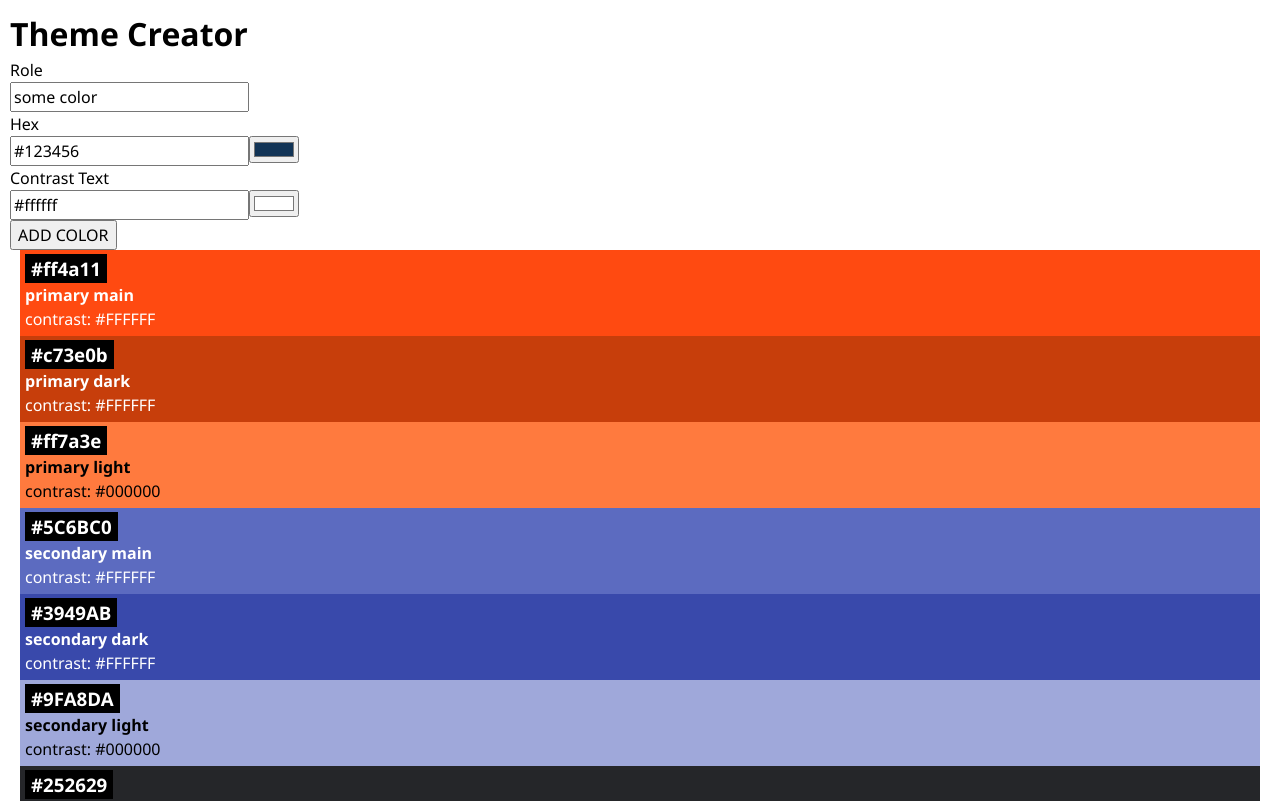
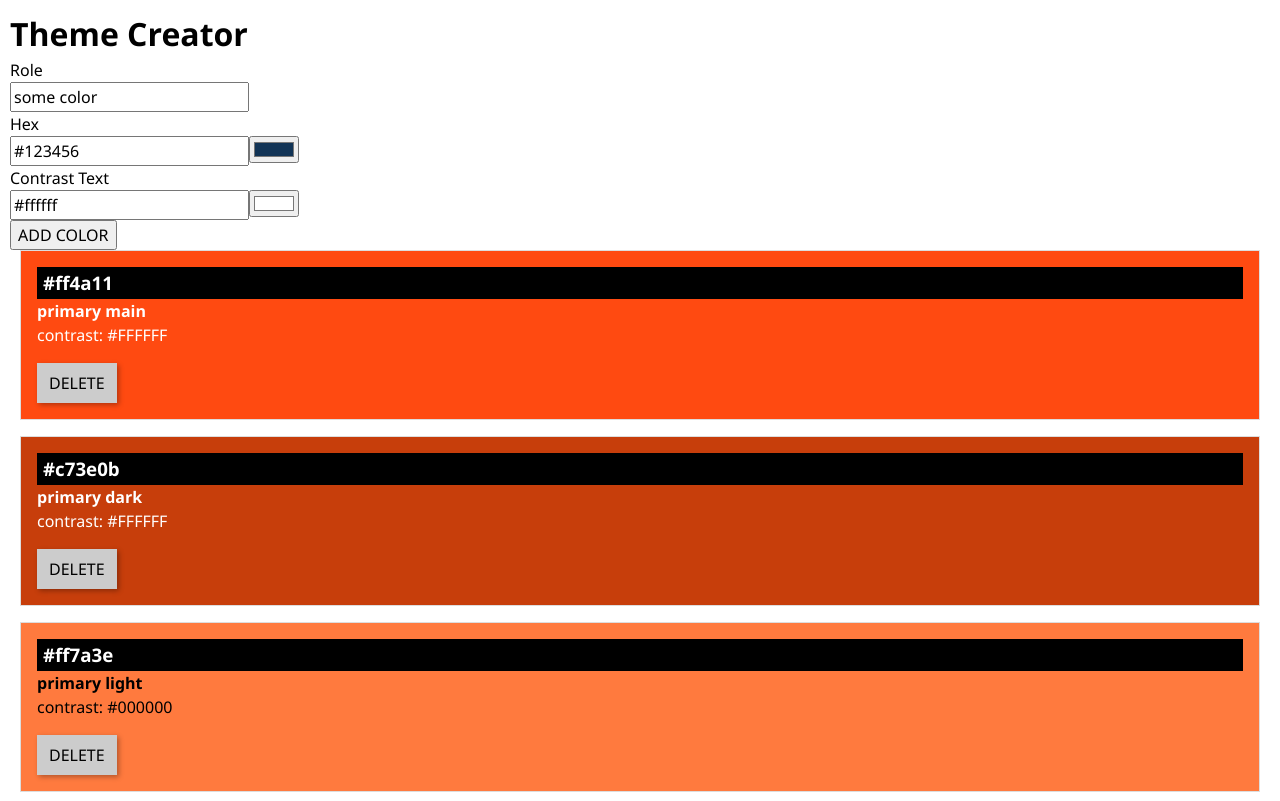
Before and after one commit to LorenzCoachK/Recap-Project-4, a React (Vite) app: page / in a window 1280 px wide. Shown: the top 801 px of the page. Built offline with nearby package versions, Linux system fonts and the light colour scheme.

Commit message:
solved Taks No. 3 DELETE Button HURRAY

```diff
--- a/src/App.css
+++ b/src/App.css
@@ -2,3 +2,87 @@ body {
   font-family: "Segoe UI", "Helvetica Neue", Arial, sans-serif;
   padding: 10px;
 }
+
+/* Stlying für die Farbkarte */
+.color-card {
+  padding: 16px;
+  border: 1px solid #ddd;
+  margin-bottom: 16px;
+  position: relative;
+  display: flex;
+  flex-direction: column;
+  background-color: inherit;
+}
+
+/* Styling für die Farb-Info */
+.color-info {
+  display: flex;
+  flex-direction: column;
+  margin-bottom: 8px;
+}
+
+/* Styling für den DELETE-Button */
+.delete-button {
+  background-color: #ccc;
+  color: #000;
+  text-transform: uppercase;
+  box-shadow: 2px 2px 5px rgba(0, 0, 0, 0.3);
+  border: none;
+  padding: 8px 12px;
+  cursor: pointer;
+  margin-top: 8px;
+}
+
+/* Styling für den Bestätigungsdialog */
+.confirmation-dialog {
+  background-color: #000;
+  color: #fff;
+  padding: 10px;
+  margin-top: 8px;
+  display: flex;
+  align-items: center;
+  gap: 10px;
+  border-radius: 4px;
+  max-width: fit-content;
+}
+
+/* Styling für die Bestätigungs- und Abbrechen-Buttons */
+.confirmation-button,
+.cancel-button {
+  background-color: #ccc;
+  color: #000;
+  text-transform: uppercase;
+  border: none;
+  padding: 6px 10px;
+  cursor: pointer;
+  margin-right: 8px;
+}
+
+/* Wiederverwendbares Styling für die Bestätigungsfrage */
+.color-card-highlight {
+  font-size: 16px;
+  font-weight: bold;
+  margin-right: 8px;
+}
+
+/* Styling für den Hinweis bei leeren Farbkarten */
+.no-colors {
+  color: #000;
+  margin-top: 16 px;
+}
+
+/* Container für die Farbkarte und die Buttons */
+.color.container {
+  padding: 16px;
+  border: 1px solid #ddd;
+  margin-bottom: 16px;
+  position: relative;
+  display: flex;
+  flex-direction: column;
+}
+
+.button-container {
+  display: flex;
+  align-items: center;
+  margin-top: 8px;
+}
--- a/src/App.jsx
+++ b/src/App.jsx
@@ -5,30 +5,78 @@ import { v4 as uuidv4 } from "uuid";
 import { initialColors } from "./lib/colors";
 import Color from "./Components/Color/Color";
 import ColorForm from "./Components/Color/ColorForm/ColorForm";
-// import { initialColors } from "./lib/colors";
-// import Color from "./Components/Color/Color";
 import "./App.css";
 
 function App() {
   const [colors, setColors] = useState(initialColors);
+  // const [deletingColorId, setDeletingColorId] = useState(null); // Track, which color is being confirmed for deletion
 
   function handleAddColor(newColor) {
-    console.log("New Color submittet:", newColor);
-    setColors([{ ...newColor, id: uuidv4() }, ...colors]);
+    // console.log("New Color submittet:", newColor);
+    setColors([{ ...newColor, id: uuidv4() }, ...colors]); // add new color to the top of list by usind newColor first
   }
+
+  function handleDeleteColor(id) {
+    setColors(colors.filter((color) => color.id !== id));
+  }
+
   return (
     <>
       <h1>Theme Creator</h1>
       <ColorForm onSubmitColor={handleAddColor} />
+      {colors.length === 0 && (
+        <p className="no-colors">No colors anymore ... start by adding one!</p>
+      )}
       {colors.map((color) => (
-        <Color key={color.id} color={color} />
+        <Color key={color.id} color={color} onDelete={handleDeleteColor} />
       ))}
-      {/*
-      {initialColors.map((color) => {
-        return <Color key={color.id} color={color} />;
-      })} */}
     </>
   );
 }
 
 export default App;
+
+// dieser Code stand oberhalb des return und hat leider nicht die Buttons in die color-card gebaut, sondern darunter. Zudem hat der Button nicht deleted.
+// return (
+//   <>
+//     <h1>Theme Creator</h1>
+//     <ColorForm onSubmitColor={handleAddColor} />
+//     {colors.length === 0 && (
+//       <p className="no-colors">No colors anymore ... start by adding one!</p>
+//     )}
+//     {colors.map((color) => (
+//       <div
+//         key={color.id}
+//         className="color-card"
+//         style={{ background: color.hex }}>
+//         <div className="color-info">
+//           <Color color={color} />
+//           <div className="button-container">
+//             {deletingColorId === color.id ? (
+//               <>
+//                 <p className="color-card-highlight">
+//                   Really delete this color theme?
+//                 </p>
+//                 <button
+//                   className="confirmation-button"
+//                   onClick={confirmDeleteColor}>
+//                   DELETE
+//                 </button>
+//                 <button className="cancel-button" onClick={cancelDeleteColor}>
+//                   CANCEL
+//                 </button>
+//               </>
+//             ) : (
+//               <button
+//                 className="delete-button"
+//                 onClick={() => handleDeleteColor(color.id)}>
+//                 DELETE
+//               </button>
+//             )}
+//           </div>
+//         </div>
+//       </div>
+//     ))}
+//   </>
+// );
+// }
--- a/src/Components/Color/Color.jsx
+++ b/src/Components/Color/Color.jsx
@@ -1,17 +1,50 @@
+import React, { useState } from "react";
 import "./Color.css";
 
-export default function Color({ color }) {
+export default function Color({ color, onDelete }) {
+  const [showConfirmation, setShowConfirmation] = useState(false);
+
+  const handleDeleteClick = () => {
+    setShowConfirmation(true);
+  };
+
+  const confirmDelete = () => {
+    onDelete(color.id);
+  };
+
+  const cancelDelete = () => {
+    setShowConfirmation(false);
+  };
+
   return (
     <div
       className="color-card"
       style={{
         background: color.hex,
         color: color.contrastText,
-      }}
-    >
+      }}>
       <h3 className="color-card-headline">{color.hex}</h3>
       <h4>{color.role}</h4>
       <p>contrast: {color.contrastText}</p>
+      <div className="button-container">
+        {showConfirmation ? (
+          <>
+            <p className="color-card-highlight">
+              Really delete this color theme?
+            </p>
+            <button className="confirmation-button" onClick={confirmDelete}>
+              DELETE
+            </button>
+            <button className="cancel-button" onClick={cancelDelete}>
+              CANCEL
+            </button>
+          </>
+        ) : (
+          <button className="delete-button" onClick={handleDeleteClick}>
+            DELETE
+          </button>
+        )}
+      </div>
     </div>
   );
 }
```
